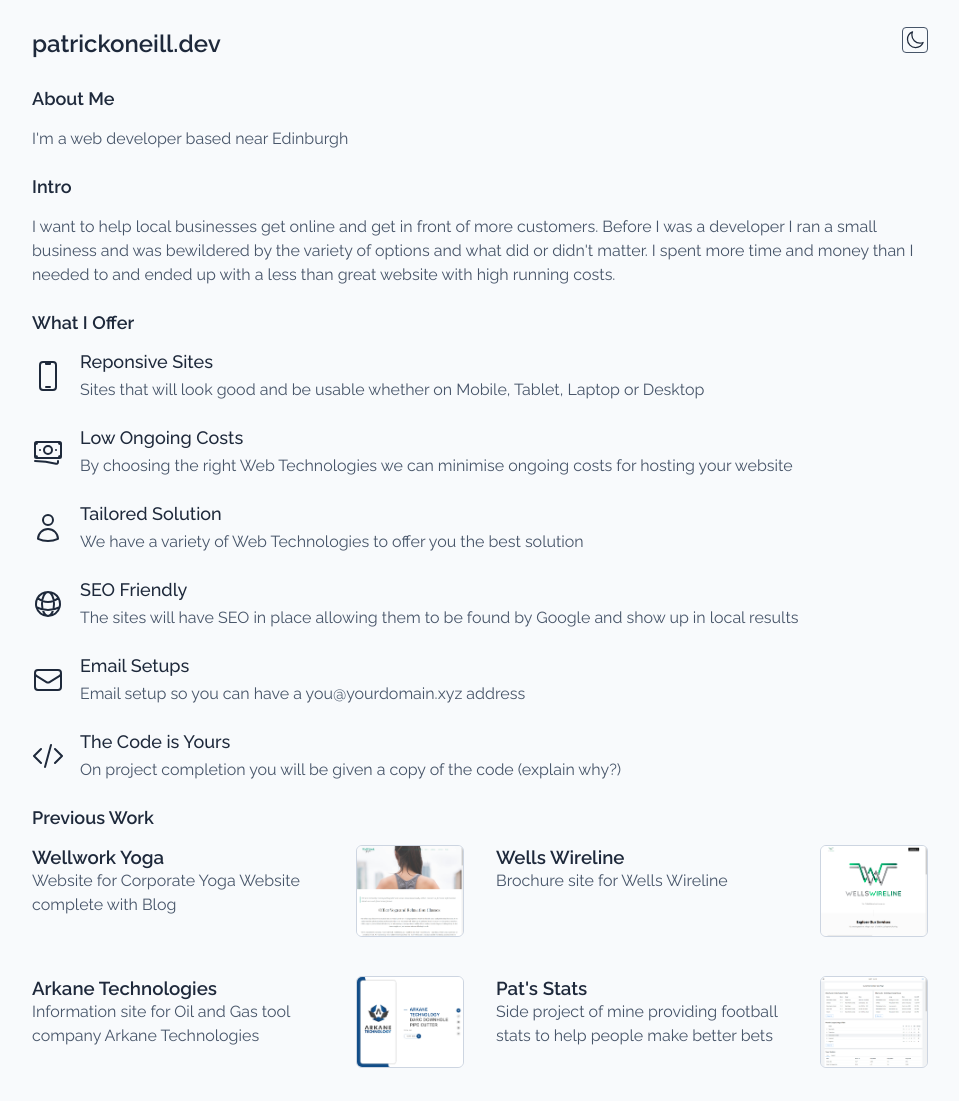
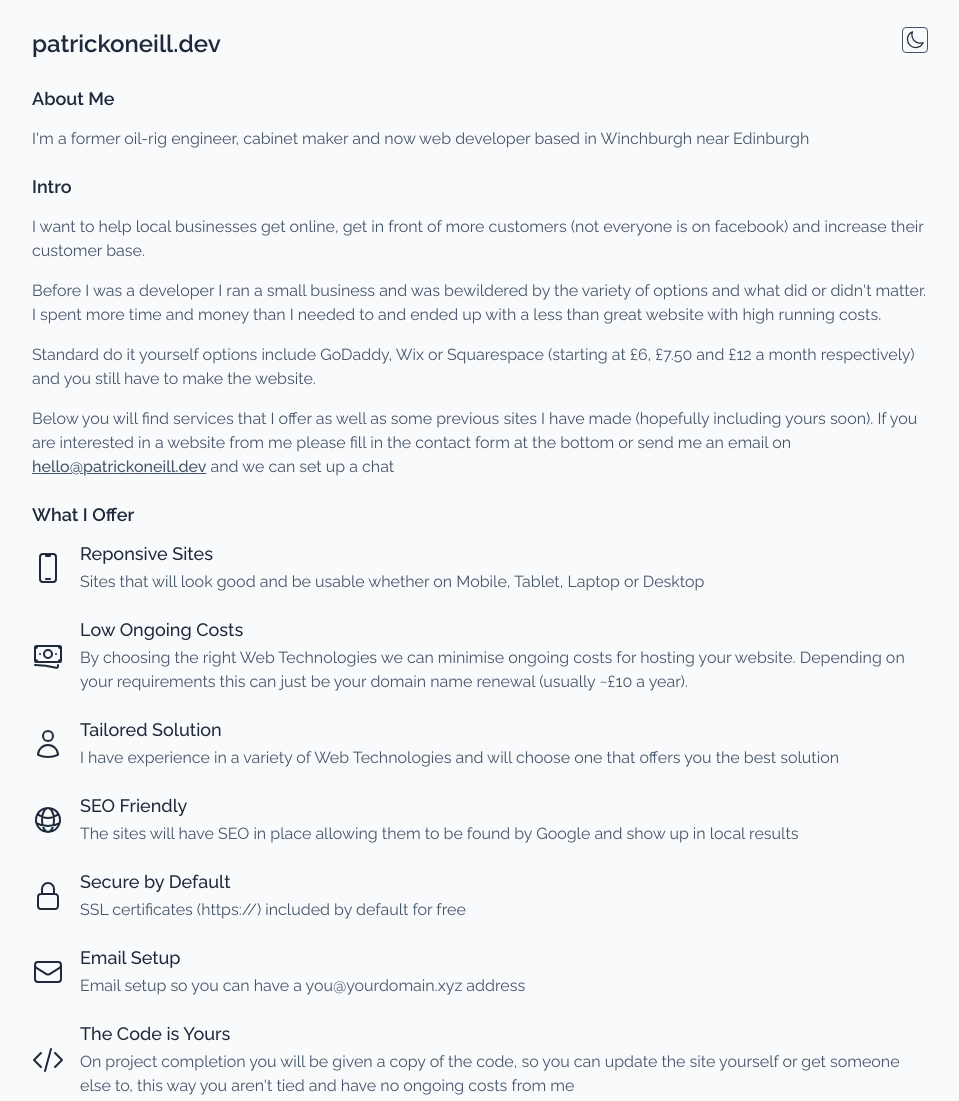
Before and after one commit to paddyjoneill/vanillasite, a website: page site/index.html in a window 1280 px wide. Shown: the top 1101 px of the page, without its empty margins (160-1119 px from the left). Drawn offline with Linux system fonts and the light colour scheme.

Commit message:
add content

```diff
--- a/site/index.html
+++ b/site/index.html
@@ -13,8 +13,6 @@
     <link rel="stylesheet" href="styles.css">
     <script src="index.js" defer></script>
     <script defer data-domain="patrickoneill.dev" src="https://an.patrickoneill.dev/js/plausible.js"></script>
-
-
 
     <!-- {/* facebook open graph stuff */} -->
     <meta property="og:type" content="website" />
@@ -32,7 +30,6 @@
     <link rel="manifest" href="/images/favicons/site.webmanifest">
     <link rel="mask-icon" href="/images/favicons/safari-pinned-tab.svg" color="#5bbad5">
     <link rel="shortcut icon" href="/images/favicons/favicon.ico">
-
 </head>
 
 <body>
@@ -49,14 +46,21 @@
     <main>
         <section>
             <h2>About Me</h2>
-            <p>I'm a web developer based near Edinburgh</p>
+            <p>I'm a former oil-rig engineer, cabinet maker and now web developer based in Winchburgh near Edinburgh</p>
         </section>
         <section>
             <h2>Intro</h2>
-            <p>I want to help local businesses get online and get in front of more customers. Before I was a developer I
-                ran a small business and was bewildered by the variety of options and what did or didn't matter. I spent
-                more time and money than I needed to and ended up with a less than great website with high running
-                costs.</p>
+            <p>I want to help local businesses get online, get in front of more customers (not everyone is on facebook)
+                and increase their customer base. </p>
+            <p>Before I was a developer I ran a small business and was bewildered by
+                the variety of options and what did or didn't matter. I spent more time and money than I needed to and
+                ended up with a less than great website with high running costs.</p>
+            <p>Standard do it yourself options include GoDaddy, Wix or Squarespace (starting at £6, £7.50 and £12 a
+                month respectively) and you still have to make the website.</p>
+            <p>Below you will find services that I offer as well as some previous sites I have made (hopefully including
+                yours soon). If you are interested in a website from me please fill in the contact form at the bottom or
+                send me an email on <a href="mailto:hello@patrickoneill.dev"
+                    class="mail-link">hello@patrickoneill.dev</a> and we can set up a chat</p>
         </section>
         <section>
             <h2>What I Offer</h2>
@@ -81,7 +85,9 @@
 
                 <div>
                     <h3>Low Ongoing Costs</h3>
-                    <p>By choosing the right Web Technologies we can minimise ongoing costs for hosting your website</p>
+                    <p>By choosing the right Web Technologies we can minimise ongoing costs for hosting your website.
+                        Depending on your requirements this can just be your domain name renewal (usually ~£10 a year).
+                    </p>
                 </div>
             </div>
             <div class="offer-item">
@@ -96,7 +102,8 @@
 
                 <div>
                     <h3>Tailored Solution</h3>
-                    <p>We have a variety of Web Technologies to offer you the best solution</p>
+                    <p>I have experience in a variety of Web Technologies and will choose one that offers you the best
+                        solution</p>
                 </div>
             </div>
             <div class="offer-item">
@@ -113,6 +120,18 @@
                 </div>
             </div>
             <div class="offer-item">
+                <svg width="32" height="32" xmlns="http://www.w3.org/2000/svg" fill="none" viewBox="0 0 24 24"
+                    stroke-width="1.5" stroke="currentColor" class="w-6 h-6">
+                    <path stroke-linecap="round" stroke-linejoin="round"
+                        d="M16.5 10.5V6.75a4.5 4.5 0 10-9 0v3.75m-.75 11.25h10.5a2.25 2.25 0 002.25-2.25v-6.75a2.25 2.25 0 00-2.25-2.25H6.75a2.25 2.25 0 00-2.25 2.25v6.75a2.25 2.25 0 002.25 2.25z" />
+                </svg>
+                <div>
+                    <h3>Secure by Default</h3>
+                    <p>SSL certificates (https://) included by default for free
+                    </p>
+                </div>
+            </div>
+            <div class="offer-item">
                 <svg width="32" height="32" viewBox="0 0 24 24" fill="none" xmlns="http://www.w3.org/2000/svg">
                     <path
                         d="M21.75 6.75V17.25C21.75 18.4926 20.7426 19.5 19.5 19.5H4.5C3.25736 19.5 2.25 18.4926 2.25 17.25V6.75M21.75 6.75C21.75 5.50736 20.7426 4.5 19.5 4.5H4.5C3.25736 4.5 2.25 5.50736 2.25 6.75M21.75 6.75V6.99271C21.75 7.77405 21.3447 8.49945 20.6792 8.90894L13.1792 13.5243C12.4561 13.9694 11.5439 13.9694 10.8208 13.5243L3.32078 8.90894C2.65535 8.49945 2.25 7.77405 2.25 6.99271V6.75"
@@ -120,7 +139,7 @@
                 </svg>
 
                 <div>
-                    <h3>Email Setups</h3>
+                    <h3>Email Setup</h3>
                     <p>Email setup so you can have a you@yourdomain.xyz address</p>
                 </div>
             </div>
@@ -131,7 +150,8 @@
                 </svg>
                 <div>
                     <h3>The Code is Yours</h3>
-                    <p>On project completion you will be given a copy of the code (explain why?)</p>
+                    <p>On project completion you will be given a copy of the code, so you can update the site yourself
+                        or get someone else to, this way you aren&apos;t tied and have no ongoing costs from me</p>
                 </div>
             </div>
         </section>
@@ -190,6 +210,8 @@
         </section>
         <section>
             <h2>Contact Form</h2>
+            <p>If you&apos;re interested in a website please contact me at <a href="mailto:hello@patrickoneill.dev"
+                    class="mail-link">hello@patrickoneill.dev</a> or use the contact form below</p>
             <form id="contactForm">
                 <input type="text" id="name" placeholder="Name" />
                 <input type="text" id="email" placeholder="email" />
--- a/site/styles.css
+++ b/site/styles.css
@@ -87,6 +87,11 @@ p {
     color: var(--text-color)
 }
 
+.mail-link {
+    color: inherit;
+    font-weight: 500;
+}
+
 .offer-item {
     display: flex;
     align-items: center;
@@ -145,6 +150,8 @@ p {
 
 .work-item h3 {
     margin: 0;
+    font-size: large;
+    font-weight: 500;
     color: var(--heading-color)
 }
 
```
Also changed, not shown: functions/contactForm.js (deleted, +0 -48 lines).
